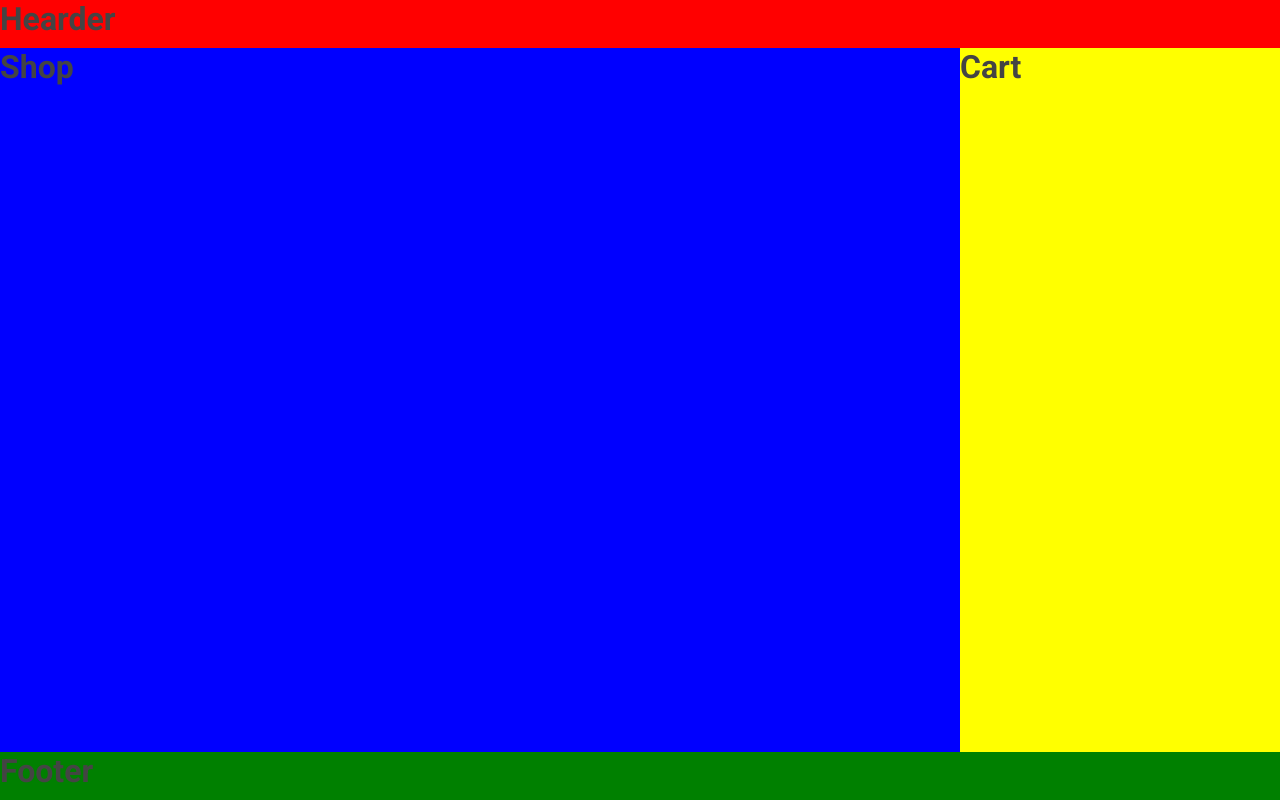
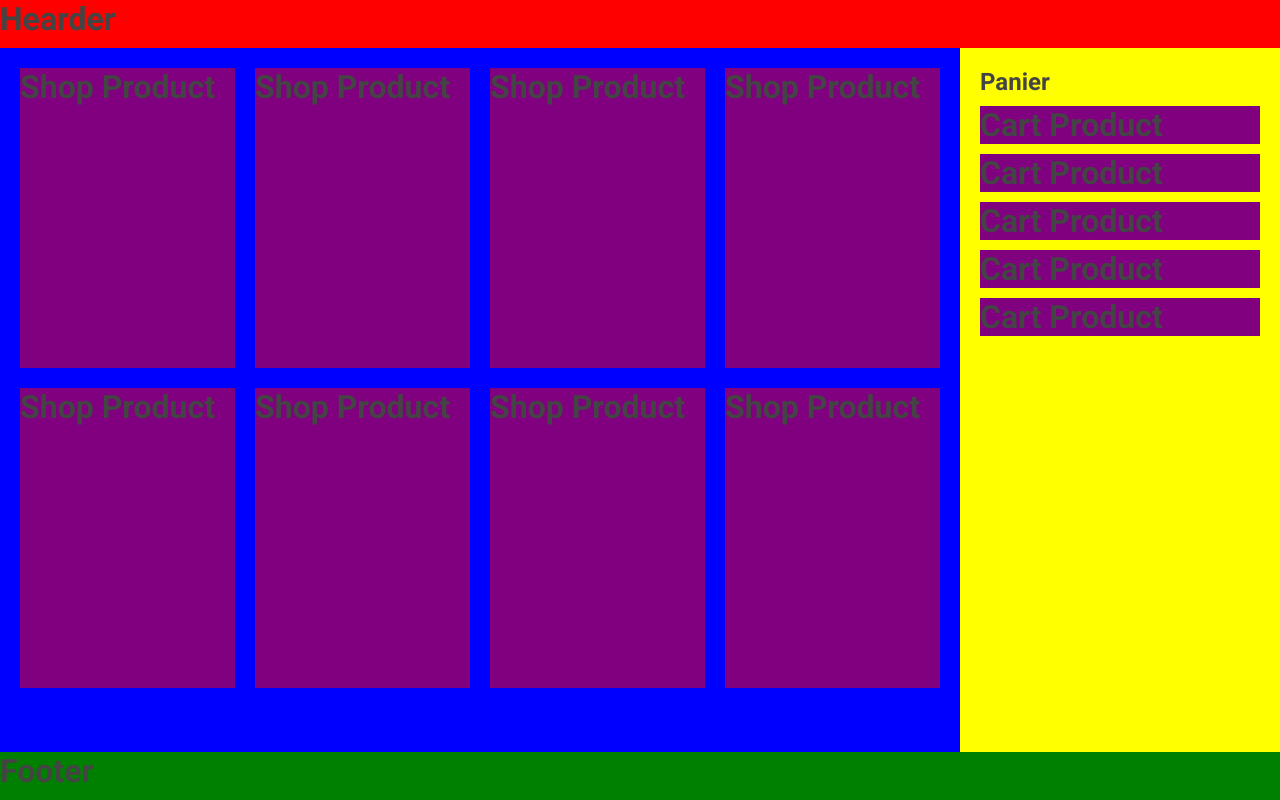
Before and after one commit to cebbz/boutique-front, a Vue app: page / in a window 1280 px wide. Built offline with nearby package versions, Linux system fonts and the light colour scheme; a web font is replaced by a local one.

Commit message:
Setting up the store and the basket.

```diff
--- a/src/App.vue
+++ b/src/App.vue
@@ -1,8 +1,8 @@
 <script setup lang="ts">
 import TheHeader from './components/Header.vue';
 import TheFooter from './components/Footer.vue';
-import Shop from './components/Shop.vue';
-import Cart from './components/Cart.vue';
+import Shop from './components/Shop/Shop.vue';
+import Cart from './components/Cart/Cart.vue';
 
 </script>
 
--- a/src/assets/base.scss
+++ b/src/assets/base.scss
@@ -101,6 +101,10 @@
   margin: 10px;
 }
 
+.mb-10 {
+  margin-bottom: 10px;
+}
+
 .m-20 {
   margin: 20px;
 }
--- /dev/null
+++ b/src/components/Cart/Cart.vue
@@ -0,0 +1,13 @@
+<template>
+    <div class="p-20">
+        <h2 class="mb-10">Panier</h2>
+        <CartProductList />
+    </div>
+</template>
+
+<script setup lang="ts">
+import CartProductList from './CartProductList.vue';
+</script>
+
+<style lang="scss" scoped>
+</style>
--- a/src/components/Cart.vue
+++ b/src/components/Cart/CartProduct.vue
@@ -1,6 +1,6 @@
 <template>
-    <div>
-        <h1>Cart</h1>
+    <div class="product mb-10 b5">
+        <h1>Cart Product</h1>
     </div>
 </template>
 
--- /dev/null
+++ b/src/components/Cart/CartProductList.vue
@@ -0,0 +1,16 @@
+<template>
+    <div class="d-flex flex-column">
+        <CartProduct />
+        <CartProduct />
+        <CartProduct />
+        <CartProduct />
+        <CartProduct />
+    </div>
+</template>
+
+<script setup lang="ts">
+import CartProduct from './CartProduct.vue';
+</script>
+
+<style lang="scss" scoped>
+</style>
--- /dev/null
+++ b/src/components/Shop/Shop.vue
@@ -0,0 +1,13 @@
+<template>
+    <div>
+        <ShopProductList />
+    </div>
+</template>
+
+<script setup lang="ts">
+import ShopProductList from './ShopProductList.vue';
+import ShopProduct from './ShopProduct.vue';
+</script>
+
+<style lang="scss" scoped>
+</style>
--- a/src/components/Shop.vue
+++ b/src/components/Shop/ShopProduct.vue
@@ -1,6 +1,6 @@
 <template>
-    <div>
-        <h1>Shop</h1>
+    <div class="b5">
+        <h1>Shop Product</h1>
     </div>
 </template>
 
--- /dev/null
+++ b/src/components/Shop/ShopProductList.vue
@@ -0,0 +1,25 @@
+<template>
+    <div class="grid p-20">
+        <ShopProduct />
+        <ShopProduct />
+        <ShopProduct />
+        <ShopProduct />
+        <ShopProduct />
+        <ShopProduct />
+        <ShopProduct />
+        <ShopProduct />
+    </div>
+</template>
+
+<script setup lang="ts">
+import ShopProduct from './ShopProduct.vue';
+</script>
+
+<style lang="scss" scoped>
+.grid {
+    display: grid;
+    grid-template-columns: repeat(4, 1fr);
+    grid-auto-rows: 300px;
+    gap: 20px;
+}
+</style>
```
